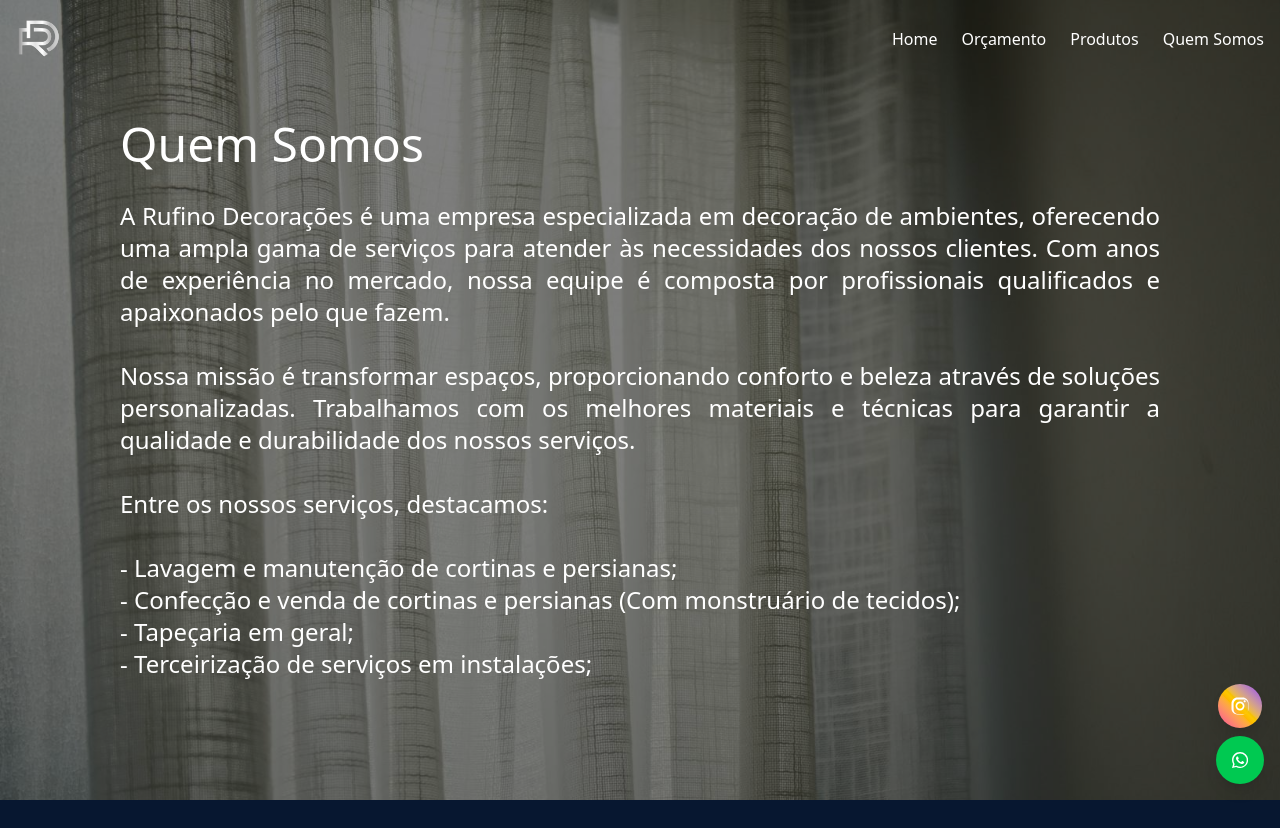
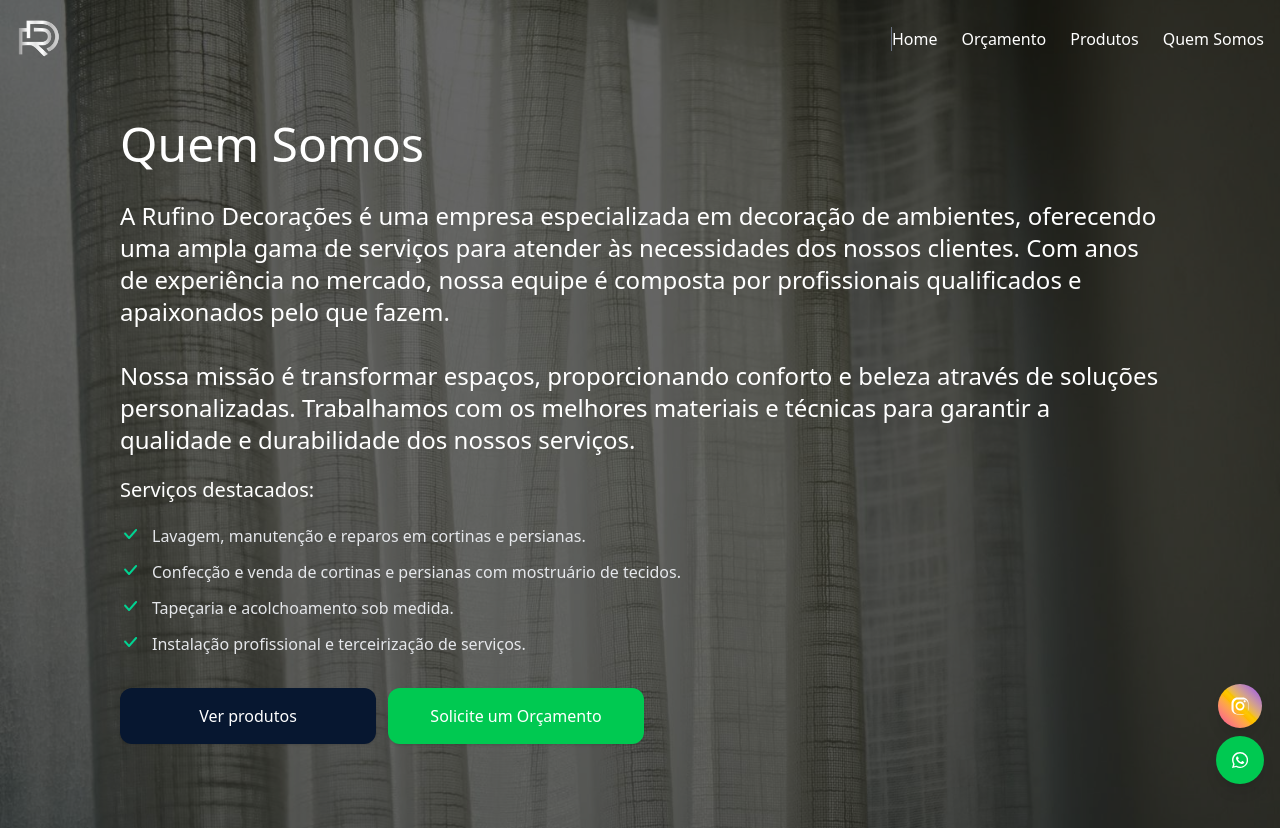
Before and after one commit to chavuskaorg/site-rufino-decoracoes, a website: page quem-somos.html in a window 1280 px wide. Shown: the top 828 px of the page. Drawn offline with Linux system fonts and the light colour scheme.

Commit message:
update quem-somos and menu-header

```diff
--- a/header.html
+++ b/header.html
@@ -15,7 +15,7 @@
          No mobile o menu é um painel fixo à direita (w-1/2) que desliza com translate-x.
          No desktop volta a ser inline (md:flex). -->
     <ul id="menu"
-        class="fixed right-0 top-0 h-full bg-gray-900 text-white p-6 space-y-6 md:space-y-0 transform translate-x-full transition-transform duration-300 md:static md:translate-x-0 md:flex md:items-center md:space-x-6 md:bg-transparent md:p-0 z-50"
+        class="fixed right-0 top-0 h-full bg-[#071730] border-l-1 border-gray-500 text-white px-10 p-6 space-y-6 md:space-y-0 transform translate-x-full transition-transform duration-300 md:static md:translate-x-0 md:flex md:items-center md:space-x-6 md:bg-transparent md:p-0 z-50"
         role="menu"
         aria-hidden="true"
     >
--- a/quem-somos.html
+++ b/quem-somos.html
@@ -8,21 +8,42 @@
     <script src="js/navbar.js" defer></script>
   </head>
   <body class="bg-[url('/img/pexels-catscoming-763147.jpg')] bg-cover">
-    <main class="bg-black/50">
-      <div class="text-center text-justify px-10 py-20 md:p-30">
+    <main class="bg-black/60">
+      <div class="px-10 py-20 md:p-30">
         <h1 class="text-white text-5xl">Quem Somos</h1>
         <p class="text-white text-1xl md:text-2xl whitespace-pre-line">
           A Rufino Decorações é uma empresa especializada em decoração de ambientes, oferecendo uma ampla gama de serviços para atender às necessidades dos nossos clientes. Com anos de experiência no mercado, nossa equipe é composta por profissionais qualificados e apaixonados pelo que fazem.
 
           Nossa missão é transformar espaços, proporcionando conforto e beleza através de soluções personalizadas. Trabalhamos com os melhores materiais e técnicas para garantir a qualidade e durabilidade dos nossos serviços.
+        </p>
 
-          Entre os nossos serviços, destacamos:
+        <h2 class="text-white text-lg md:text-xl font-medium my-5">Serviços destacados:</h2>
+          <ul class="space-y-3 text-gray-200">
+            <li class="flex items-start gap-3">
+              <svg aria-hidden="true" class="w-5 h-5 flex-shrink-0 text-emerald-400" viewBox="0 0 20 20" fill="currentColor"><path fill-rule="evenodd" d="M16.704 5.29a1 1 0 01.083 1.407l-7 8a1 1 0 01-1.46.036l-4-4.5a1 1 0 011.44-1.38l3.27 3.675 6.32-7.225a1 1 0 011.347-.188z" clip-rule="evenodd"/></svg>
+              <span>Lavagem, manutenção e reparos em cortinas e persianas.</span>
+            </li>
 
-            - Lavagem e manutenção de cortinas e persianas;
-            - Confecção e venda de cortinas e persianas (Com monstruário de tecidos);
-            - Tapeçaria em geral;
-            - Terceirização de serviços em instalações;
-        </p>
+            <li class="flex items-start gap-3">
+              <svg aria-hidden="true" class="w-5 h-5 flex-shrink-0 text-emerald-400" viewBox="0 0 20 20" fill="currentColor"><path fill-rule="evenodd" d="M16.704 5.29a1 1 0 01.083 1.407l-7 8a1 1 0 01-1.46.036l-4-4.5a1 1 0 011.44-1.38l3.27 3.675 6.32-7.225a1 1 0 011.347-.188z" clip-rule="evenodd"/></svg>
+              <span>Confecção e venda de cortinas e persianas com mostruário de tecidos.</span>
+            </li>
+
+            <li class="flex items-start gap-3">
+              <svg aria-hidden="true" class="w-5 h-5 flex-shrink-0 text-emerald-400" viewBox="0 0 20 20" fill="currentColor"><path fill-rule="evenodd" d="M16.704 5.29a1 1 0 01.083 1.407l-7 8a1 1 0 01-1.46.036l-4-4.5a1 1 0 011.44-1.38l3.27 3.675 6.32-7.225a1 1 0 011.347-.188z" clip-rule="evenodd"/></svg>
+              <span>Tapeçaria e acolchoamento sob medida.</span>
+            </li>
+
+            <li class="flex items-start gap-3">
+              <svg aria-hidden="true" class="w-5 h-5 flex-shrink-0 text-emerald-400" viewBox="0 0 20 20" fill="currentColor"><path fill-rule="evenodd" d="M16.704 5.29a1 1 0 01.083 1.407l-7 8a1 1 0 01-1.46.036l-4-4.5a1 1 0 011.44-1.38l3.27 3.675 6.32-7.225a1 1 0 011.347-.188z" clip-rule="evenodd"/></svg>
+              <span>Instalação profissional e terceirização de serviços.</span>
+            </li>
+          </ul>
+
+          <div class="mt-8 flex flex-col items-center sm:flex-row gap-3">
+            <a href="/produtos.html" class="w-64 px-6 py-4 bg-[#071730] text-white text-center font-medium shadow rounded-xl hover:scale-105 transition">Ver produtos</a>
+            <a href="/orcamento.html" class="w-64 px-6 py-4 bg-green-500 text-white text-center font-medium shadow rounded-xl hover:scale-105 transition">Solicite um Orçamento</a>
+          </div>
       </div>
     </main>
 
```
Also changed, not shown: index.html (+4 -2 lines), css/output.css.
